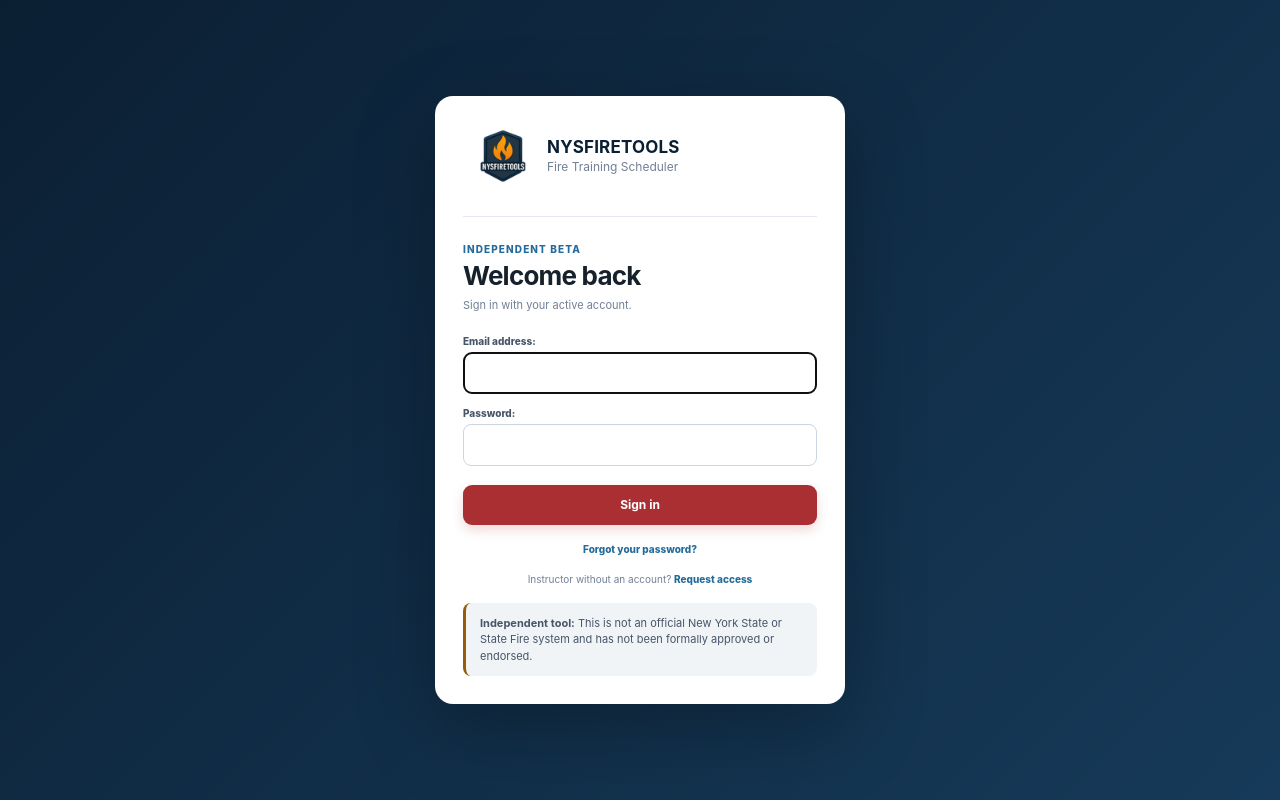
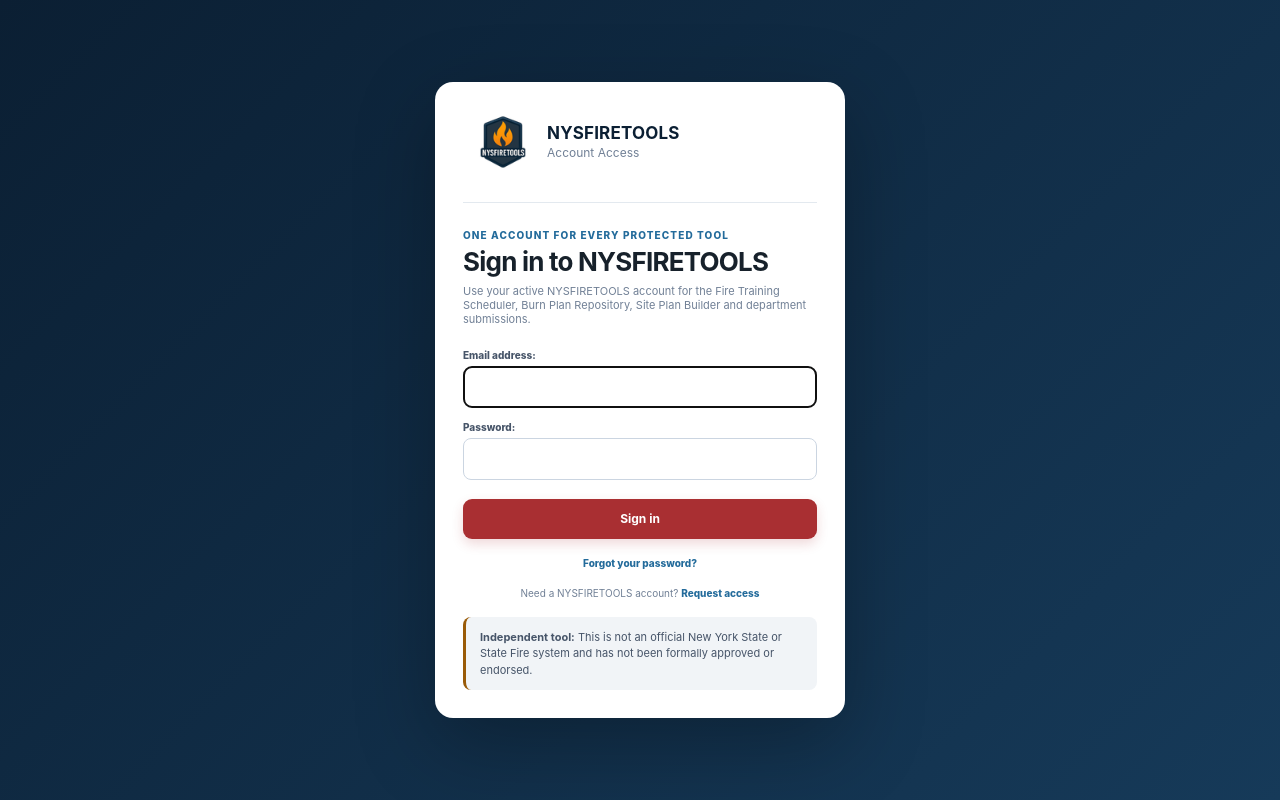
Before and after one commit to tz2327ny/scheduling.nysfiretools.com, a Django app: page /accounts/login/ in a window 1280 px wide. Run offline with Django 5.2, Linux system fonts and the light colour scheme.

Commit message:
Brand authentication as NYSFIRETOOLS account

```diff
--- a/scheduling/notifications.py
+++ b/scheduling/notifications.py
@@ -176,7 +176,7 @@ def notify_event_update(event):
 
 
 def notify_account_approved(instructor):
-    subject = "Your NYSFIRETOOLS Fire Training Scheduler account was approved"
+    subject = "Your NYSFIRETOOLS account was approved"
     body = (
         f"Hello {instructor.first_name},\n\n"
         "Your instructor account has been approved. You can now sign in and manage "
--- a/templates/registration/login.html
+++ b/templates/registration/login.html
@@ -1,14 +1,14 @@
 {% load static %}
 <!doctype html>
 <html lang="en">
-<head><meta charset="utf-8"><meta name="viewport" content="width=device-width, initial-scale=1"><title>Sign in · NYSFIRETOOLS Fire Training Scheduler</title><link rel="icon" href="{% static 'images/nysfiretools-logo.png' %}" type="image/png"><link rel="stylesheet" href="{% static 'css/app.css' %}"></head>
+<head><meta charset="utf-8"><meta name="viewport" content="width=device-width, initial-scale=1"><title>Sign in · NYSFIRETOOLS</title><link rel="icon" href="{% static 'images/nysfiretools-logo.png' %}" type="image/png"><link rel="stylesheet" href="{% static 'css/app.css' %}"></head>
 <body class="login-page">
   <main class="login-card">
-    <div class="brand dark"><img class="brand-logo" src="{% static 'images/nysfiretools-logo.png' %}" alt="NYSFIRETOOLS.com"><div><strong>NYSFIRETOOLS</strong><span>Fire Training Scheduler</span></div></div>
-    <div class="login-copy"><p class="eyebrow">Independent beta</p><h1>Welcome back</h1><p>Sign in with your active account.</p></div>
+    <div class="brand dark"><img class="brand-logo" src="{% static 'images/nysfiretools-logo.png' %}" alt="NYSFIRETOOLS.com"><div><strong>NYSFIRETOOLS</strong><span>Account Access</span></div></div>
+    <div class="login-copy"><p class="eyebrow">One account for every protected tool</p><h1>Sign in to NYSFIRETOOLS</h1><p>Use your active NYSFIRETOOLS account for the Fire Training Scheduler, Burn Plan Repository, Site Plan Builder and department submissions.</p></div>
     <form method="post">{% csrf_token %}{{ form.as_p }}<button class="button primary" type="submit">Sign in</button></form>
     <p class="login-alternate"><a href="{% url 'password_reset' %}">Forgot your password?</a></p>
-    <p class="login-alternate">Instructor without an account? <a href="{% url 'instructor_register' %}">Request access</a></p>
+    <p class="login-alternate">Need a NYSFIRETOOLS account? <a href="{% url 'instructor_register' %}">Request access</a></p>
     <p class="independence-note"><strong>Independent tool:</strong> This is not an official New York State or State Fire system and has not been formally approved or endorsed.</p>
   </main>
 </body>
--- a/templates/registration/password_reset_complete.html
+++ b/templates/registration/password_reset_complete.html
@@ -1,4 +1,4 @@
 {% load static %}
 <!doctype html>
 <html lang="en"><head><meta charset="utf-8"><meta name="viewport" content="width=device-width,initial-scale=1"><title>Password updated · NYSFIRETOOLS</title><link rel="stylesheet" href="{% static 'css/app.css' %}"></head>
-<body class="login-page"><main class="login-card confirmation-card"><div class="brand dark"><img class="brand-logo" src="{% static 'images/nysfiretools-logo.png' %}" alt="NYSFIRETOOLS.com"><div><strong>NYSFIRETOOLS</strong><span>Fire Training Scheduler</span></div></div><div class="login-copy"><p class="eyebrow">Password updated</p><h1>You can sign in now</h1><p>Your new password is active.</p></div><a class="button primary" href="{% url 'login' %}">Sign in</a></main></body></html>
+<body class="login-page"><main class="login-card confirmation-card"><div class="brand dark"><img class="brand-logo" src="{% static 'images/nysfiretools-logo.png' %}" alt="NYSFIRETOOLS.com"><div><strong>NYSFIRETOOLS</strong><span>Account Access</span></div></div><div class="login-copy"><p class="eyebrow">Password updated</p><h1>You can sign in now</h1><p>Your new password is active.</p></div><a class="button primary" href="{% url 'login' %}">Sign in</a></main></body></html>
--- a/templates/registration/password_reset_confirm.html
+++ b/templates/registration/password_reset_confirm.html
@@ -1,4 +1,4 @@
 {% load static %}
 <!doctype html>
 <html lang="en"><head><meta charset="utf-8"><meta name="viewport" content="width=device-width,initial-scale=1"><title>Choose a password · NYSFIRETOOLS</title><link rel="stylesheet" href="{% static 'css/app.css' %}"></head>
-<body class="login-page"><main class="login-card"><div class="brand dark"><img class="brand-logo" src="{% static 'images/nysfiretools-logo.png' %}" alt="NYSFIRETOOLS.com"><div><strong>NYSFIRETOOLS</strong><span>Fire Training Scheduler</span></div></div>{% if validlink %}<div class="login-copy"><p class="eyebrow">Account recovery</p><h1>Choose a new password</h1></div><form method="post">{% csrf_token %}{{ form.as_p }}<button class="button primary" type="submit">Save new password</button></form>{% else %}<div class="login-copy"><p class="eyebrow">Link expired</p><h1>Request another reset link</h1><p>This password-reset link is invalid or has already been used.</p></div><a class="button primary" href="{% url 'password_reset' %}">Request a new link</a>{% endif %}</main></body></html>
+<body class="login-page"><main class="login-card"><div class="brand dark"><img class="brand-logo" src="{% static 'images/nysfiretools-logo.png' %}" alt="NYSFIRETOOLS.com"><div><strong>NYSFIRETOOLS</strong><span>Account Access</span></div></div>{% if validlink %}<div class="login-copy"><p class="eyebrow">Account recovery</p><h1>Choose a new password</h1></div><form method="post">{% csrf_token %}{{ form.as_p }}<button class="button primary" type="submit">Save new password</button></form>{% else %}<div class="login-copy"><p class="eyebrow">Link expired</p><h1>Request another reset link</h1><p>This password-reset link is invalid or has already been used.</p></div><a class="button primary" href="{% url 'password_reset' %}">Request a new link</a>{% endif %}</main></body></html>
--- a/templates/registration/password_reset_done.html
+++ b/templates/registration/password_reset_done.html
@@ -1,4 +1,4 @@
 {% load static %}
 <!doctype html>
 <html lang="en"><head><meta charset="utf-8"><meta name="viewport" content="width=device-width,initial-scale=1"><title>Check your email · NYSFIRETOOLS</title><link rel="stylesheet" href="{% static 'css/app.css' %}"></head>
-<body class="login-page"><main class="login-card confirmation-card"><div class="brand dark"><img class="brand-logo" src="{% static 'images/nysfiretools-logo.png' %}" alt="NYSFIRETOOLS.com"><div><strong>NYSFIRETOOLS</strong><span>Fire Training Scheduler</span></div></div><div class="login-copy"><p class="eyebrow">Account recovery</p><h1>Check your email</h1><p>If an active account matches that address, a password-reset link has been sent. The link expires in one hour.</p></div><a class="button secondary" href="{% url 'login' %}">Return to sign in</a></main></body></html>
+<body class="login-page"><main class="login-card confirmation-card"><div class="brand dark"><img class="brand-logo" src="{% static 'images/nysfiretools-logo.png' %}" alt="NYSFIRETOOLS.com"><div><strong>NYSFIRETOOLS</strong><span>Account Access</span></div></div><div class="login-copy"><p class="eyebrow">Account recovery</p><h1>Check your email</h1><p>If an active account matches that address, a password-reset link has been sent. The link expires in one hour.</p></div><a class="button secondary" href="{% url 'login' %}">Return to sign in</a></main></body></html>
--- a/templates/registration/password_reset_email.html
+++ b/templates/registration/password_reset_email.html
@@ -1,4 +1,4 @@
-Someone requested a password reset for your NYSFIRETOOLS Fire Training Scheduler account.
+Someone requested a password reset for your NYSFIRETOOLS account.
 
 Use this secure link to choose a new password:
 {{ protocol }}://{{ domain }}{% url 'password_reset_confirm' uidb64=uid token=token %}
--- a/templates/registration/password_reset_form.html
+++ b/templates/registration/password_reset_form.html
@@ -2,7 +2,7 @@
 <!doctype html>
 <html lang="en"><head><meta charset="utf-8"><meta name="viewport" content="width=device-width,initial-scale=1"><title>Reset password · NYSFIRETOOLS</title><link rel="icon" href="{% static 'images/nysfiretools-logo.png' %}" type="image/png"><link rel="stylesheet" href="{% static 'css/app.css' %}"></head>
 <body class="login-page"><main class="login-card">
-  <div class="brand dark"><img class="brand-logo" src="{% static 'images/nysfiretools-logo.png' %}" alt="NYSFIRETOOLS.com"><div><strong>NYSFIRETOOLS</strong><span>Fire Training Scheduler</span></div></div>
+  <div class="brand dark"><img class="brand-logo" src="{% static 'images/nysfiretools-logo.png' %}" alt="NYSFIRETOOLS.com"><div><strong>NYSFIRETOOLS</strong><span>Account Access</span></div></div>
   <div class="login-copy"><p class="eyebrow">Account recovery</p><h1>Reset your password</h1><p>Enter the email address used for your account. If it is active, we will send a secure reset link.</p></div>
   <form method="post">{% csrf_token %}{{ form.as_p }}<button class="button primary" type="submit">Send reset link</button></form>
   <p class="login-alternate"><a href="{% url 'login' %}">Return to sign in</a></p>
--- a/templates/registration/register.html
+++ b/templates/registration/register.html
@@ -4,8 +4,8 @@
 <head><meta charset="utf-8"><meta name="viewport" content="width=device-width, initial-scale=1"><title>Instructor registration · NYSFIRETOOLS Fire Training Scheduler</title><link rel="icon" href="{% static 'images/nysfiretools-logo.png' %}" type="image/png"><link rel="stylesheet" href="{% static 'css/app.css' %}"></head>
 <body class="login-page">
   <main class="login-card registration-card">
-    <div class="brand dark"><img class="brand-logo" src="{% static 'images/nysfiretools-logo.png' %}" alt="NYSFIRETOOLS.com"><div><strong>NYSFIRETOOLS</strong><span>Fire Training Scheduler</span></div></div>
-    <div class="login-copy"><p class="eyebrow">Instructor access request</p><h1>Create an instructor account</h1><p>Your SFI, CFI, or MFI number is required. Your account will remain inactive until a Site Administrator reviews your identity and course authorizations.</p></div>
+    <div class="brand dark"><img class="brand-logo" src="{% static 'images/nysfiretools-logo.png' %}" alt="NYSFIRETOOLS.com"><div><strong>NYSFIRETOOLS</strong><span>Account Access</span></div></div>
+    <div class="login-copy"><p class="eyebrow">NYSFIRETOOLS access request</p><h1>Create your NYSFIRETOOLS account</h1><p>Your SFI, CFI, or MFI number is required. Your account will remain inactive until a Site Administrator reviews your identity and course authorizations.</p></div>
     <form method="post" novalidate>
       {% csrf_token %}
       {% if form.non_field_errors %}<div class="form-errors">{{ form.non_field_errors }}</div>{% endif %}
--- a/templates/registration/registration_received.html
+++ b/templates/registration/registration_received.html
@@ -4,9 +4,9 @@
 <head><meta charset="utf-8"><meta name="viewport" content="width=device-width, initial-scale=1"><title>Registration received · NYSFIRETOOLS Fire Training Scheduler</title><link rel="icon" href="{% static 'images/nysfiretools-logo.png' %}" type="image/png"><link rel="stylesheet" href="{% static 'css/app.css' %}"></head>
 <body class="login-page">
   <main class="login-card confirmation-card">
-    <div class="brand dark"><img class="brand-logo" src="{% static 'images/nysfiretools-logo.png' %}" alt="NYSFIRETOOLS.com"><div><strong>NYSFIRETOOLS</strong><span>Fire Training Scheduler</span></div></div>
+    <div class="brand dark"><img class="brand-logo" src="{% static 'images/nysfiretools-logo.png' %}" alt="NYSFIRETOOLS.com"><div><strong>NYSFIRETOOLS</strong><span>Account Access</span></div></div>
     <div class="confirmation-icon">✓</div>
-    <div class="login-copy"><p class="eyebrow">Request received</p><h1>Pending approval</h1><p>A Site Administrator must verify and approve your instructor account before you can sign in. Your password has been saved securely.</p></div>
+    <div class="login-copy"><p class="eyebrow">Request received</p><h1>Pending approval</h1><p>A Site Administrator must verify and approve your NYSFIRETOOLS account before you can sign in. Your password has been saved securely.</p></div>
     <a class="button secondary" href="{% url 'login' %}">Return to sign in</a>
   </main>
 </body>
```
